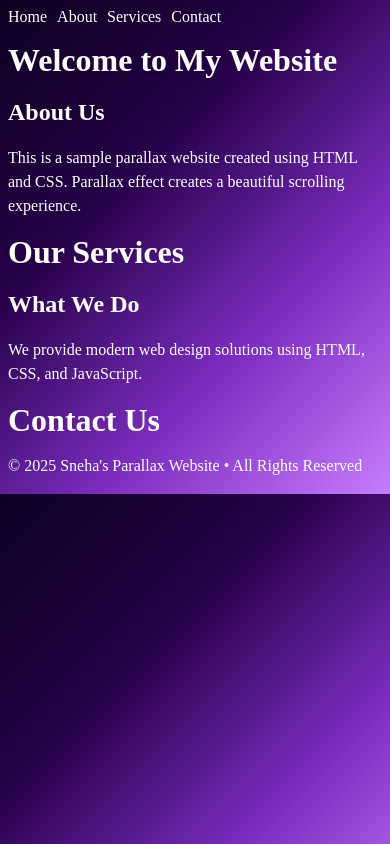
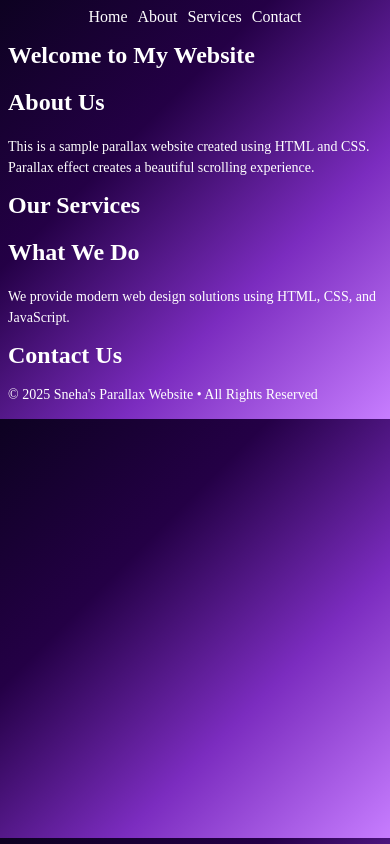
Before and after one commit to snehahiremath709-cloud/CodeAlpha_Portfolio, a plain HTML site: page parallax.html in a window 390 px wide. Drawn offline with Linux system fonts and the light colour scheme.

Commit message:
Add files via upload

```diff
--- a/style.css
+++ b/style.css
@@ -142,4 +142,27 @@ img{
     gap: 10px;
   }
 
+.navbar {
+  flex-direction: column;
+  align-items: center;
+  gap: 10px;
+  display: flex;
 }
+.home-img img {
+  width: 200px;
+  height: 200px;
+}
+
+.home {
+  flex-direction: column;
+  align-items: center;
+  text-align: center;
+}
+h1 {
+  font-size: 24px;
+}
+
+p {
+  font-size: 14px;
+}
+}
--- a/style2.css
+++ b/style2.css
@@ -123,4 +123,28 @@ img{
     gap: 10px;
   }
 
+
+.navbar {
+  flex-direction: column;
+  align-items: center;
+  gap: 10px;
+  display: flex;
 }
+.home-img img {
+  width: 200px;
+  height: 200px;
+}
+
+.home {
+  flex-direction: column;
+  align-items: center;
+  text-align: center;
+}
+h1 {
+  font-size: 24px;
+}
+
+p {
+  font-size: 14px;
+}
+}
--- a/style3.css
+++ b/style3.css
@@ -156,4 +156,28 @@ ul{
     gap: 10px;
   }
 
+
+.navbar {
+  flex-direction: column;
+  align-items: center;
+  gap: 10px;
+  display: flex;
 }
+.home-img img {
+  width: 200px;
+  height: 200px;
+}
+
+.home {
+  flex-direction: column;
+  align-items: center;
+  text-align: center;
+}
+h1 {
+  font-size: 24px;
+}
+
+p {
+  font-size: 14px;
+}
+}
--- a/style4.css
+++ b/style4.css
@@ -143,4 +143,27 @@ ul{
     gap: 10px;
   }
 
+.navbar {
+  flex-direction: column;
+  align-items: center;
+  gap: 10px;
+  display: flex;
 }
+.home-img img {
+  width: 200px;
+  height: 200px;
+}
+
+.home {
+  flex-direction: column;
+  align-items: center;
+  text-align: center;
+}
+h1 {
+  font-size: 24px;
+}
+
+p {
+  font-size: 14px;
+}
+}
--- a/style5.css
+++ b/style5.css
@@ -137,4 +137,28 @@ ul{
     gap: 10px;
   }
 
+
+.navbar {
+  flex-direction: column;
+  align-items: center;
+  gap: 10px;
+  display: flex;
 }
+.home-img img {
+  width: 200px;
+  height: 200px;
+}
+
+.home {
+  flex-direction: column;
+  align-items: center;
+  text-align: center;
+}
+h1 {
+  font-size: 24px;
+}
+
+p {
+  font-size: 14px;
+}
+}
```
